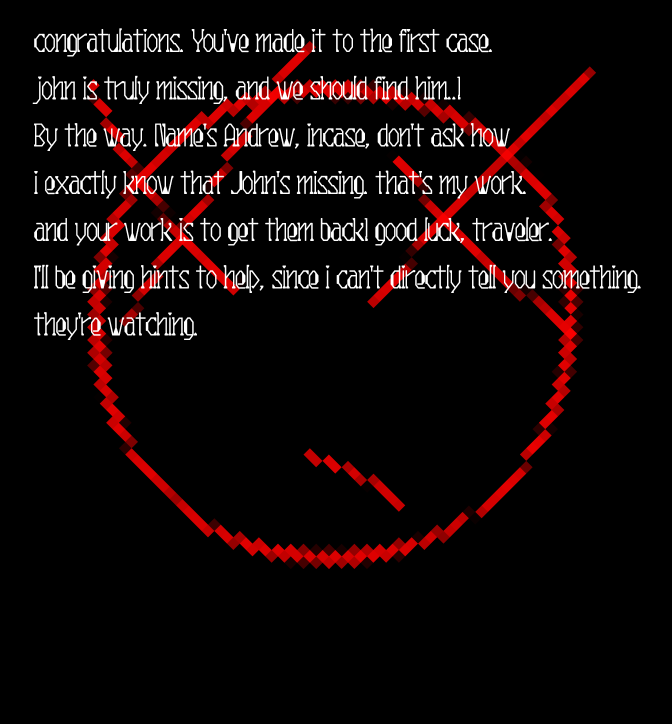
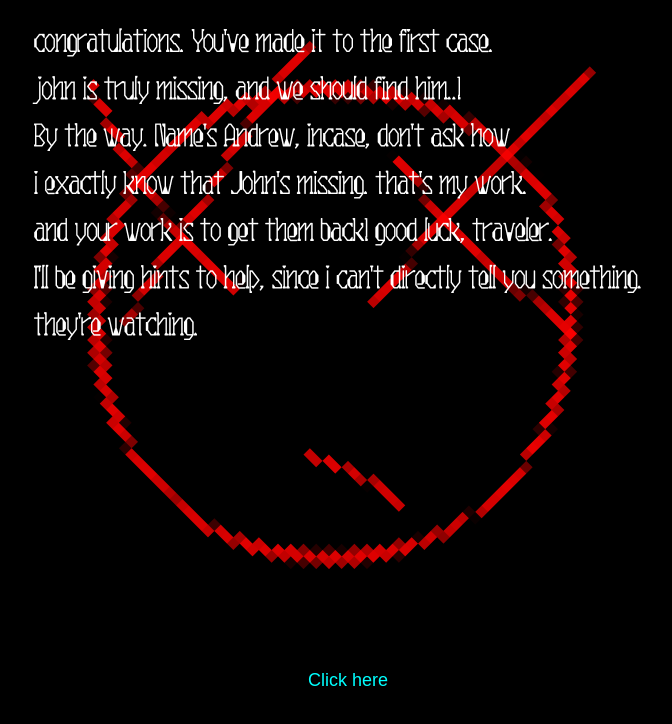
Before and after one commit to 1nscript/FR4GM3NT3D, a plain HTML site: page index.html in a window 1280 px wide. Shown: the whole page, without its empty margins (292-964 px from the left). Drawn offline with Linux system fonts and the light colour scheme.

Commit message:
index.html

```diff
--- a/index.html
+++ b/index.html
@@ -13,15 +13,27 @@
                                                                                     justify-content: flex-start;
                                                                                                 height: 100vh;
                                                                                                             margin: 0;
-                                                                                                                        padding-top: 20px; /* Adds space at the top */
+                                                                                                                        padding-top: 20px;
+                                                                                                                                    color: white;
+                                                                                                                                                font-family: Arial, sans-serif;
                                                                                                                                                         }
                                                                                                                                                                 img {
                                                                                                                                                                             max-width: 50%;
                                                                                                                                                                                         height: auto;
                                                                                                                                                                                                 }
+                                                                                                                                                                                                        a {
+                                                                                                                                                                                                                    color: cyan;
+                                                                                                                                                                                                                                font-size: 18px;
+                                                                                                                                                                                                                                            margin-top: 10px;
+                                                                                                                                                                                                                                                        text-decoration: none;
+                                                                                                                                                                                                                                                                }
+                                                                                                                                                                                                                                                                        a:hover {
+                                                                                                                                                                                                                                                                                    text-decoration: underline;
+                                                                                                                                                                                                                                                                                            }
                                                                                                                                                                                                                                                                                                 </style>
                                                                                                                                                                                                                                                                                                 </head>
                                                                                                                                                                                                                                                                                                 <body>
                                                                                                                                                                                                                                                                                                     <img src="12345678910congratulations.jpg" alt="Your Image">
+                                                                                                                                                                                                                                                                                                        <a href="https://example.com" target="_blank">Click here</a>
                                                                                                                                                                                                                                                                                                         </body>
                                                                                                                                                                                                                                                                                                         </html>
```
Lines whose indentation alone changed are shown as unchanged.
